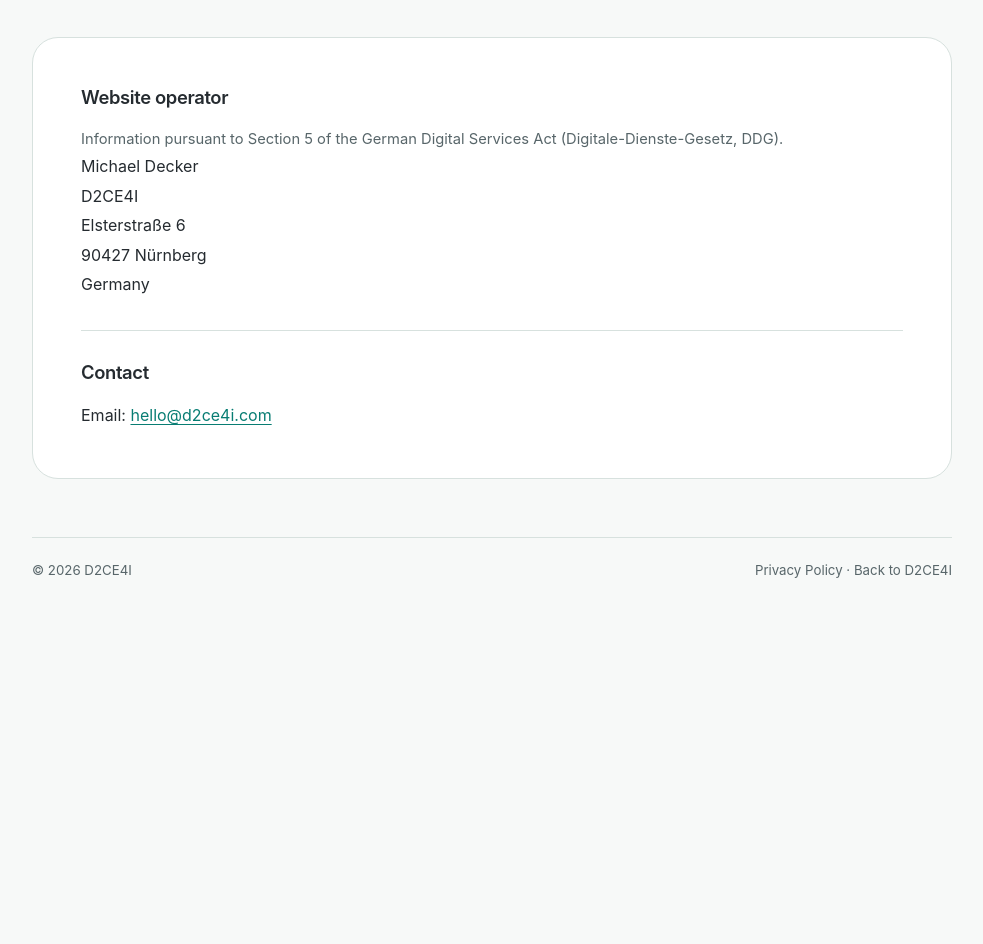
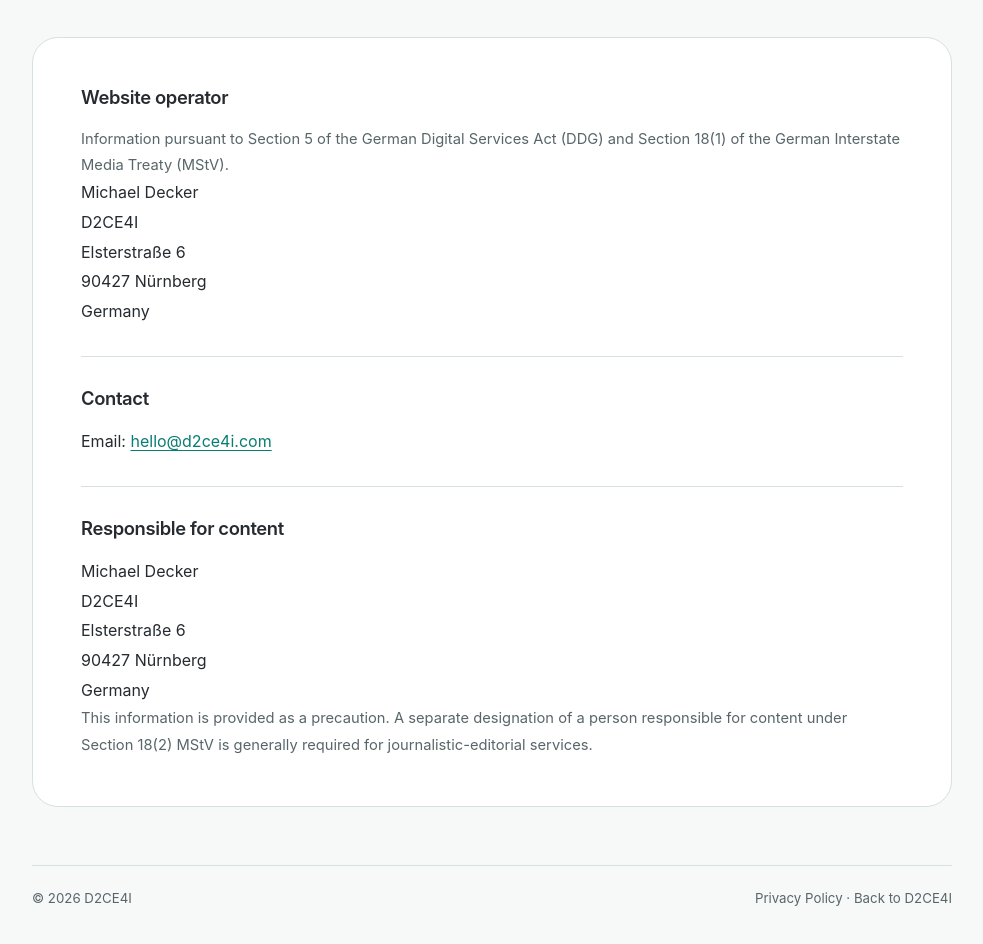
Before and after one commit to rwmt95ny9r-gif/d2ce4i-website, a plain HTML site: page imprint.html in a window 1280 px wide. Shown: the part 386-1330 px from the top of the page, without its empty margins (148-1131 px from the left). Before the commit the page ends 1024 px from the top, so only its background shows below. Drawn offline with Linux system fonts and the light colour scheme.

Commit message:
legal: align D2CE4I imprint with Minds4Motion statutory structure

```diff
--- a/imprint.html
+++ b/imprint.html
@@ -59,7 +59,7 @@
     <div class="panel">
       <section aria-labelledby="provider">
         <h2 id="provider">Website operator</h2>
-        <p class="legal-note">Information pursuant to Section 5 of the German Digital Services Act (Digitale-Dienste-Gesetz, DDG).</p>
+        <p class="legal-note">Information pursuant to Section 5 of the German Digital Services Act (DDG) and Section 18(1) of the German Interstate Media Treaty (MStV).</p>
         <address>
           Michael Decker<br>
           D2CE4I<br>
@@ -72,6 +72,17 @@
         <h2 id="contact">Contact</h2>
         <p>Email: <span id="legal-email"><span>hello</span> [at] <span>d2ce4i</span> [dot] com</span></p>
         <noscript><p class="legal-note">To email us, replace [at] with @ and [dot] with a period.</p></noscript>
+      </section>
+      <section aria-labelledby="editorial">
+        <h2 id="editorial">Responsible for content</h2>
+        <address>
+          Michael Decker<br>
+          D2CE4I<br>
+          Elsterstraße 6<br>
+          90427 Nürnberg<br>
+          Germany
+        </address>
+        <p class="legal-note">This information is provided as a precaution. A separate designation of a person responsible for content under Section 18(2) MStV is generally required for journalistic-editorial services.</p>
       </section>
     </div>
     <footer>
```
